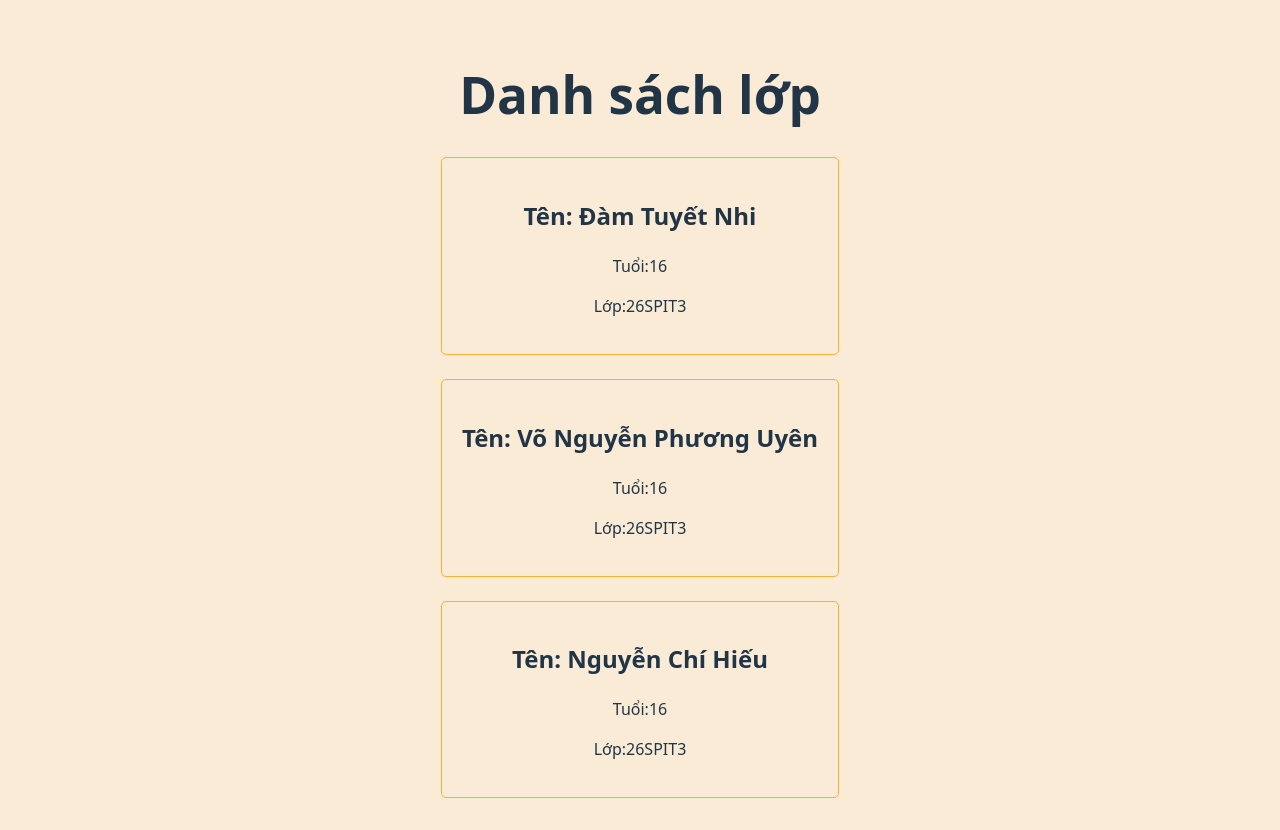
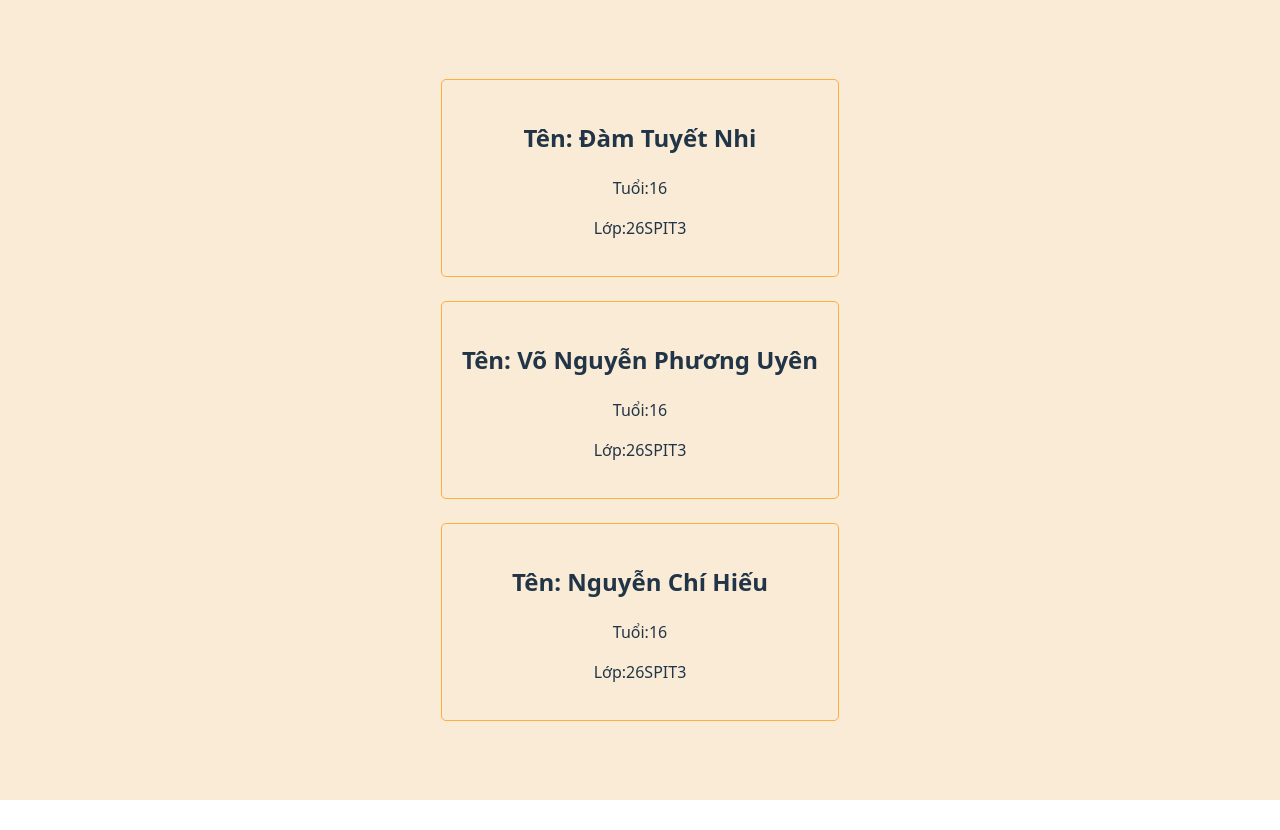
Before and after one commit to damtuyetnhi06022009-cmd/dtn_bai2, a React (Vite) app: page / in a window 1280 px wide. After the commit the page ends 800 px from the top, so only its background shows below. Built offline with nearby package versions, Linux system fonts and the light colour scheme.

Commit message:
Add multiple files

```diff
--- a/src/App.jsx
+++ b/src/App.jsx
@@ -9,7 +9,6 @@ function App() {
 
   return (
     <>
-    <h1>Danh sách lớp</h1>
       <div className='card-title'>
         <Student name =" Đàm Tuyết Nhi " age="16" class="26SPIT3"/>
       </div>
```
